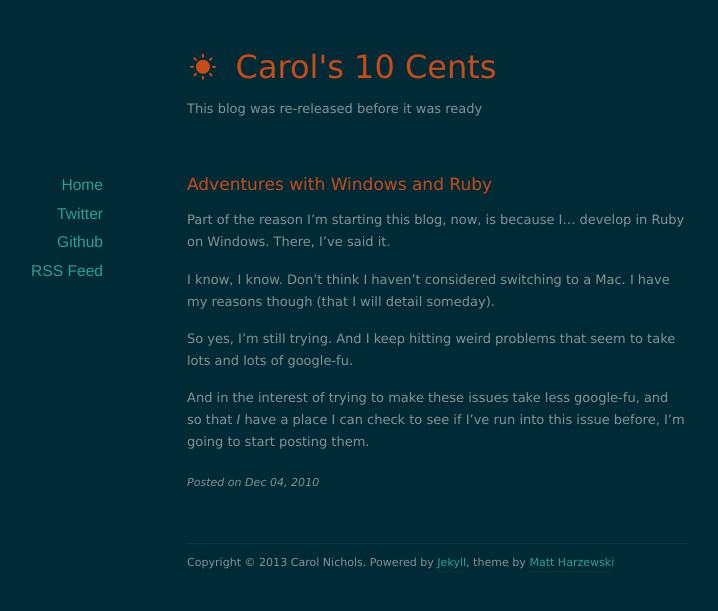
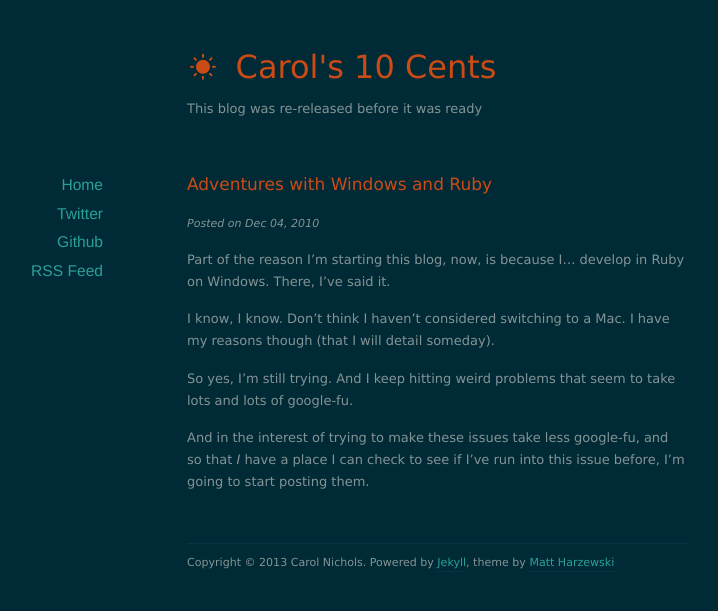
Before and after one commit to carols10cents/carol-nichols.com, a Jekyll site: the page built from _posts/2010-12-04-adventures-with-windows-and-ruby.markdown, in a window 1280 px wide. Shown: the top 611 px of the page, without its empty margins (203-921 px from the left). Built offline with Jekyll 4.4.1, drawn with Linux system fonts in a browser that asks for light colours; nearby versions of some CDN libraries; Markdown is read by kramdown in place of the engine named in the settings.

Commit message:
Move the date to the top

```diff
--- a/_layouts/post.html
+++ b/_layouts/post.html
@@ -11,9 +11,8 @@ layout: default
 	{% else %}
 		<h1><a href="{{ page.url }}">{{ page.title }}</a></h1>
 	{% endif %}
+	<p class="meta">Posted on <span class="postdate">{{ page.date | date: "%b %d, %Y" }}</span></p>
 
 	<div class="post-content">{{ content }}</div>
 
-	<p class="meta">Posted on <span class="postdate">{{ page.date | date: "%b %d, %Y" }}</span></p>
-
 </article>
```
